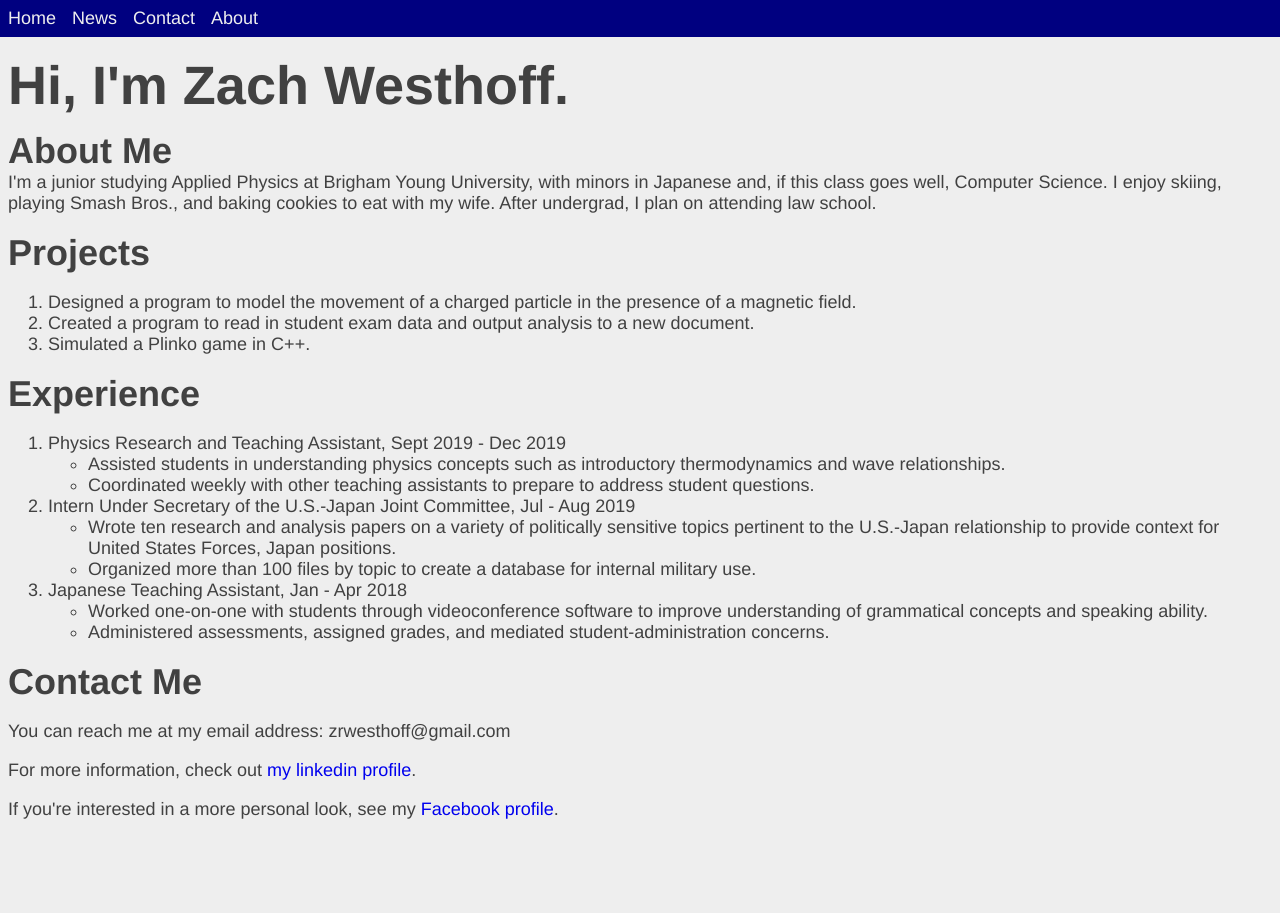
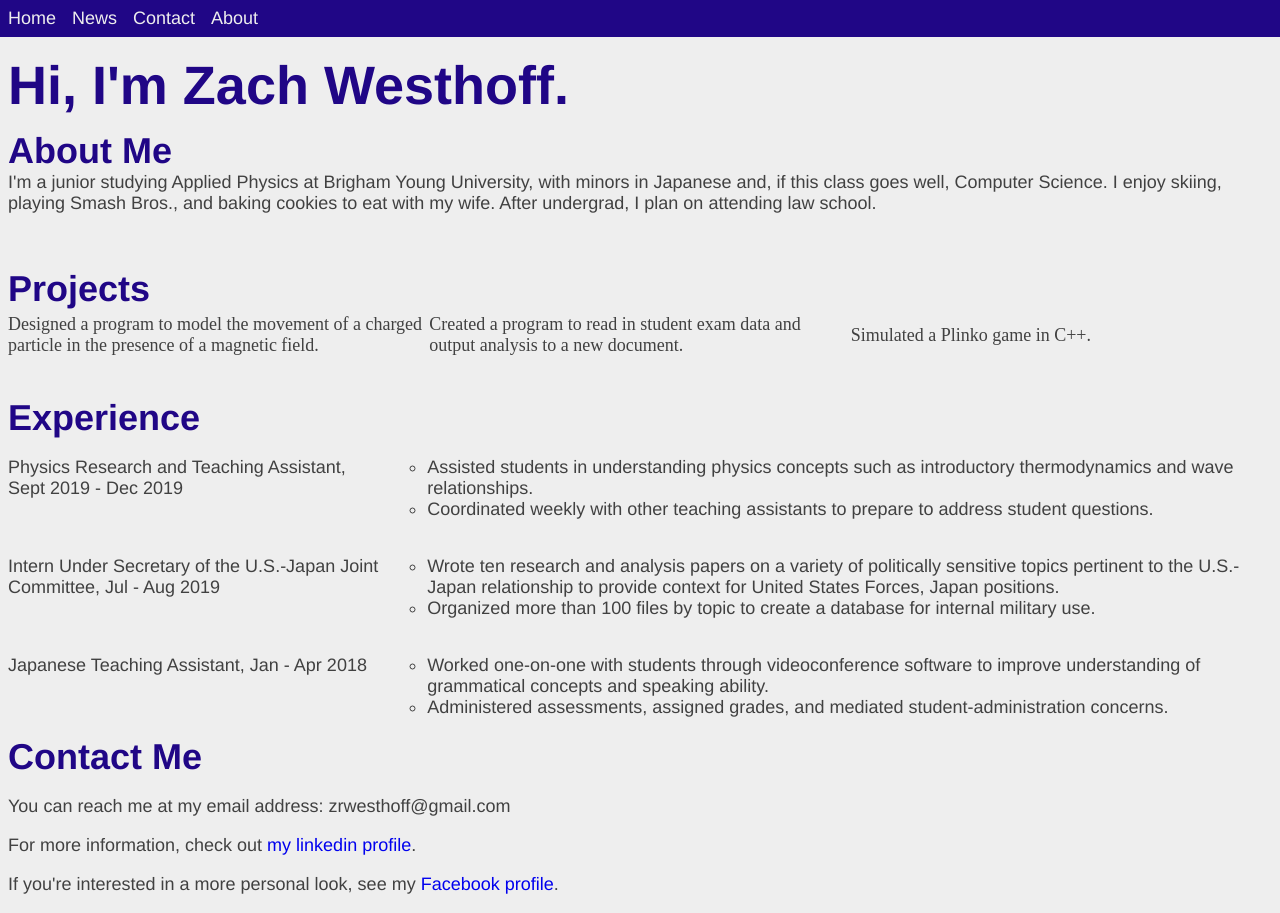
Before and after one commit to calicojack31/portfolio, a plain HTML site: page index.html in a window 1280 px wide. Before the commit the page ends 838 px from the top, so only its background shows below. Drawn offline with Linux system fonts and the light colour scheme.

Commit message:
mobile and desktop support

```diff
--- a/index.html
+++ b/index.html
@@ -1,6 +1,9 @@
 <!DOCTYPE html>
 <html>
 <head>
+  <meta charset='UTF-8'/>
+  <meta name='viewport'
+      content='width=device-width, initial-scale=1.0, maximum-scale=1.0' />
   <link rel='stylesheet' href='styles.css'/>
   <title>Since 1996</title>
 </head>
@@ -13,46 +16,63 @@
     <li class='menu-item'><a href="about.asp" class="menu-button">About</a></li>
   </ul>
 
-<div class='page'?>
   <h1>Hi, I'm Zach Westhoff.</h1>
-   <!--- <hr/> --->
-  <h2>About Me</h2>
-    <p id='aboutintro'>I'm a junior studying Applied Physics at Brigham Young University,
+
+  <div class='about-container'>
+    <div class='about'>
+      <div class='about-heading'><h2>About Me</h2></div>
+      <div class='about-text'><p id='aboutintro'>I'm a junior studying Applied Physics at Brigham Young University,
       with minors in Japanese and, if this class goes well, Computer Science.
       I enjoy skiing, playing Smash Bros., and baking cookies to eat with my wife.
-    After undergrad, I plan on attending law school.</p>
-  <h2>Projects</h2>
-  <ul>
-    <li>Designed a program to model the movement of a charged particle
-      in the presence of a magnetic field.</li>
-    <li>Created a program to read in student exam data and output analysis
-      to a new document.</li>
-      <li>Simulated a Plinko game in C++.</li>
-  </ul>
-  <h2>Experience</h2>
-  <ul>
-    <li>Physics Research and Teaching Assistant, Sept 2019 - Dec 2019</li>
-    <ul class='sublist'>
+    After undergrad, I plan on attending law school.</p></div>
+    </div>
+  </div>
+
+<div class='projects-heading'><h2>Projects</h2></div>
+<div class='projects-container'>
+  <div class='project'>Designed a program to model the movement of a charged particle
+      in the presence of a magnetic field.</div>
+    <div class='project'>Created a program to read in student exam data and output analysis
+      to a new document.</div>
+    <div class='project'>Simulated a Plinko game in C++.</div>
+</div>
+
+<div class='experience-heading'><h2>Experience</h2></div>
+<div class='experience-container'>
+
+  <div class='experience'>
+    <div class='experience-title'>
+    <p>Physics Research and Teaching Assistant, Sept 2019 - Dec 2019</p></div>
+    <div class='experience-details'><ul class='sublist'>
       <li>Assisted students in understanding physics concepts such as introductory thermodynamics and wave relationships.</li>
       <li>Coordinated weekly with other teaching assistants to prepare to address student questions.</li>
-    </ul>
-    <li>Intern Under Secretary of the U.S.-Japan Joint Committee, Jul - Aug 2019</li>
-    <ul class='sublist'>
+    </ul></div>
+  </div>
+
+  <div class='experience'>
+    <div class='experience-title'>
+    <p>Intern Under Secretary of the U.S.-Japan Joint Committee, Jul - Aug 2019</p></div>
+    <div class='experience-details'><ul class='sublist'>
       <li>Wrote ten research and analysis papers on a variety of politically sensitive topics pertinent to the U.S.-Japan relationship to provide context for United States Forces, Japan positions.</li>
       <li>Organized more than 100 files by topic to create a database for internal military use.</li>
-    </ul>
-    <li>Japanese Teaching Assistant, Jan - Apr 2018</li>
-    <ul class='sublist'>
+    </ul></div>
+  </div>
+
+  <div class='experience'>
+    <div class='experience-title'>
+    <p>Japanese Teaching Assistant, Jan - Apr 2018</p></div>
+    <div class='experience-details'><ul class='sublist'>
       <li>Worked one-on-one with students through videoconference software to improve understanding of grammatical concepts and speaking ability.</li>
       <li>Administered assessments, assigned grades, and mediated student-administration concerns.</li>
-    </ul>
-  </ul>
+    </ul></div>
+  </div>
+</div>
+
   <h3>Contact Me</h3>
     <p>You can reach me at my email address: zrwesthoff@gmail.com</p>
     <p>For more information, check out <a href="www.linkedin.com/in/zachary-westhoff-538853149">my linkedin profile</a>.</p>
     <p>If you're interested in a more personal look, see my <a href="https://www.facebook.com/zach.westhoff.3">Facebook profile</a>.</p>
 
-  </div>
   </body>
   </html>
 
--- a/styles.css
+++ b/styles.css
@@ -11,12 +11,15 @@ body {
 .page {
   /*padding: 20px 20px;
   margin: 40px 40px;*/
+  display: flex;
+  flex-wrap: wrap;
 }
 
 h1 {
   margin-top: 1em;
   margin-bottom: .25em;
   font-size: 3em;
+  color: #200686;
 }
 
 h2, h3, h4, h5, h6 {
@@ -25,6 +28,7 @@ h2, h3, h4, h5, h6 {
   padding-bottom: 0;
   margin-top: 0;
   margin-bottom: 0;
+  color: #200686;
 }
 
 h1, h2, h3, h4, h5, h6, p, ul, ol {
@@ -56,7 +60,6 @@ a:visited:hover {
 #aboutintro {
   margin-top: 0;
   padding-top: 0;
-  font-size: 1em;
 }
 
 #menu {
@@ -67,7 +70,7 @@ a:visited:hover {
   position: fixed;
   top: 0;
   left: 0;
-  background-color: navy;
+  background-color: #200686;
   width: 100%;
 }
 
@@ -82,5 +85,87 @@ a:visited:hover {
   display: block;
   padding: 8px;
   color: #EEEEEE;
+}
 
+.about-container {
+  display: flex;
 }
+
+.about {
+  display: flex;
+  flex-direction: column;
+  justify-content: space-around;
+}
+
+.projects-container {
+  display: flex;
+  justify-content: center;
+  width: 100%;
+  flex-direction: column;
+  align-items: center;
+}
+
+.projects-heading {
+  justify-content: center;
+}
+
+.project {
+  display: flex;
+  width: 100%;
+  padding: .25em 0;
+  justify-content: flex-start;
+  align-items: left;
+}
+
+.projects-heading,
+.experience-heading {
+  margin-top: 2em;
+}
+
+.experience-container {
+  diplay: flex;
+  justify-content: space-around;
+}
+
+.experience {
+  display: flex;
+  justify-content: space-around;
+  flex-direction: column;
+}
+
+@media only screen and (min-width: 961px) {
+  .page {
+    width: 960px;
+    margin: 0 auto;
+  }
+  .projects-container {
+    flex-direction: row;
+    align-items: center;
+  }
+  .experience {
+    flex-direction: row;
+    }
+  .experience-title {
+      display: flex;
+      width: 30%;
+    }
+  .experience-details {
+      display: flex;
+      width: 70%;
+    }
+  }
+
+
+
+
+
+
+
+
+
+
+
+
+
+
+/*here to scroll*/
```
